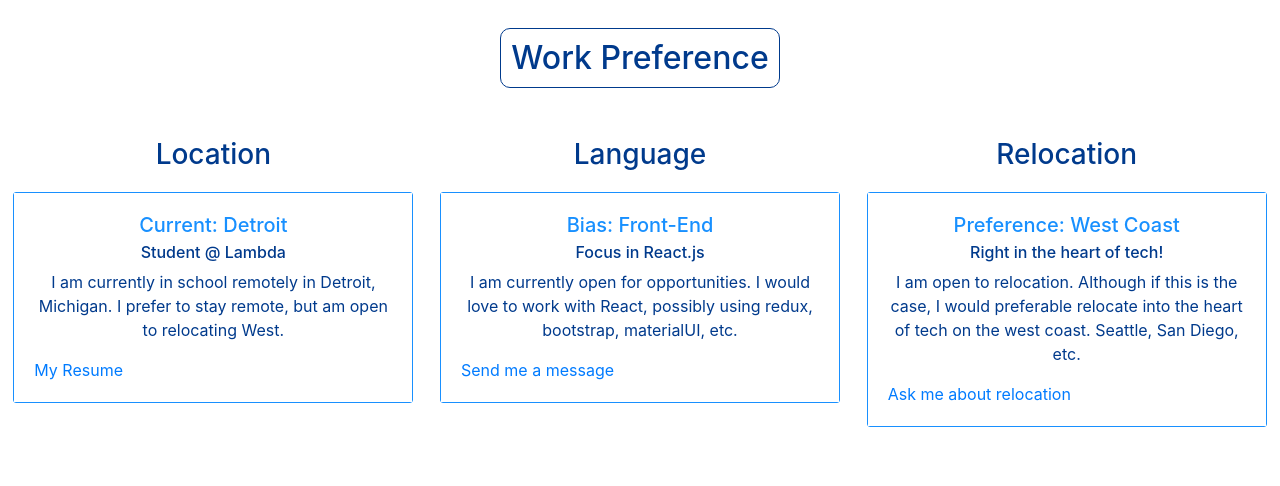
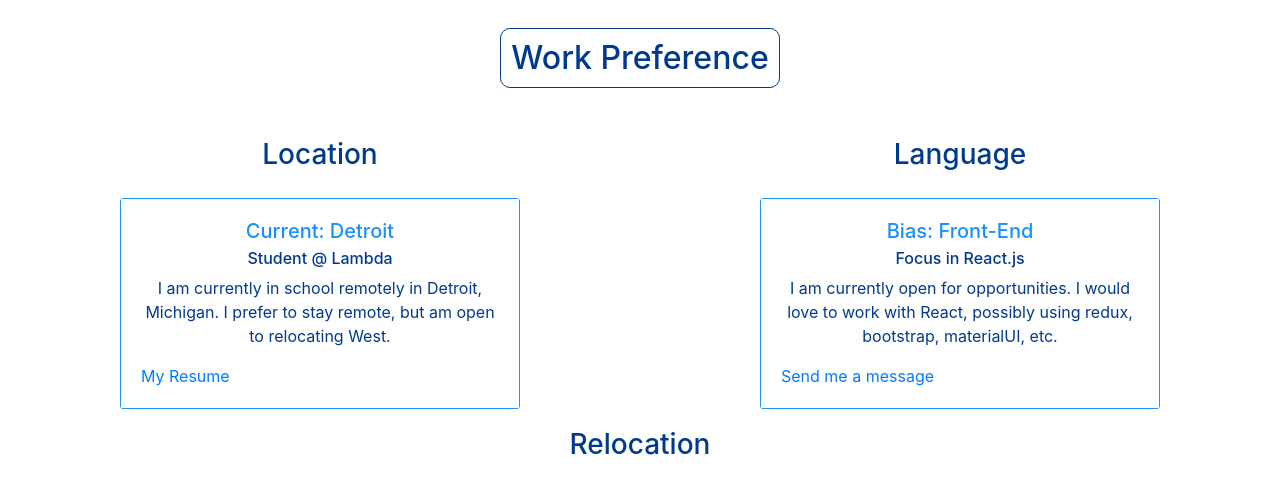
Before and after one commit to carlsachs/BootstrapPort, a React (Create React App) app in the folder portfolio/: page /about in a window 1280 px wide. Shown: the part 920-1406 px from the top of the page. Built offline with nearby package versions, Linux system fonts and the light colour scheme.

Commit message:
fixed about page responsivenss

```diff
--- a/portfolio/src/components/About.css
+++ b/portfolio/src/components/About.css
@@ -90,6 +90,7 @@
 
 .two-col {
     margin-bottom: 3%;
+    justify-content: center;
 }
 
 .left-work {
--- a/portfolio/src/components/About.js
+++ b/portfolio/src/components/About.js
@@ -64,7 +64,7 @@ const About = () => {
                 </Row>
             </Row>
             </Flip>
-            <Row className="two-col">
+            <Row className="two-col" md={2} sm={1}>
                 <Col className="left-work">
                 <Row className="location-title">
                     <h3>Location</h3>
```
